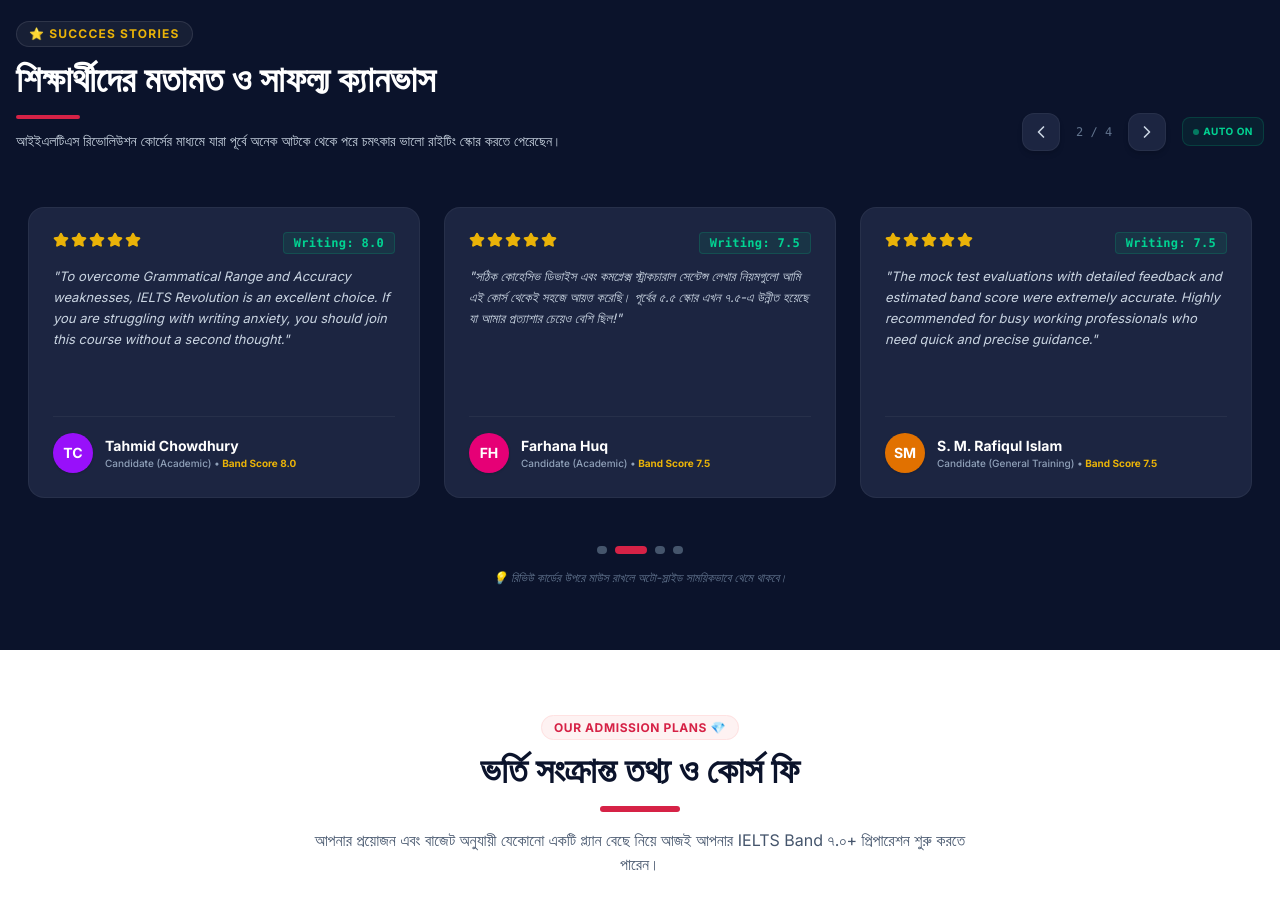
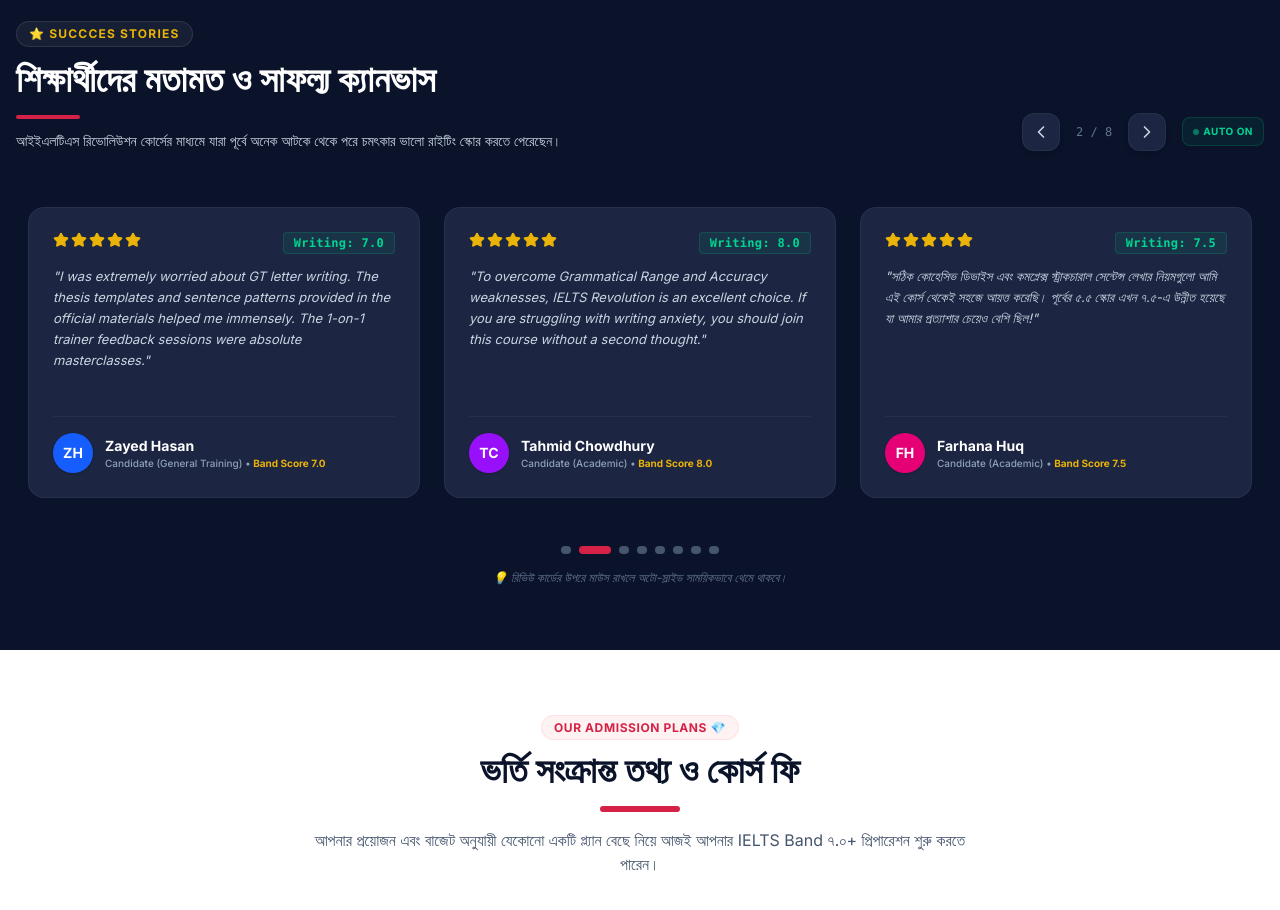
Before and after one commit to mrsaidulh/landing-page-l, a React (Vite) app: page / in a window 1280 px wide. Shown: the part 4660-5570 px from the top of the page. Built offline with nearby package versions, Linux system fonts and the light colour scheme.

Commit message:
feat: add new student testimonials
Expand the testimonials section by adding four new success stories to improve social proof on the landing page.

```diff
--- a/src/App.tsx
+++ b/src/App.tsx
@@ -157,6 +157,46 @@
     text: "আমার লেখার গ্রামাটিক্যাল ভুল এবং দুর্বল ইন্ট্রোডাকশন পরিবর্তন করার সঠিক নিয়ম এনারা অনেক সহজ করে শিখিয়েছেন। তাদের অডিও ফাইল ফিডব্যাক এবং জুমে সরাসরি হেল্প অসাধারণ ছিল।",
     rating: 5,
     avatarColor: "bg-indigo-600"
+  },
+  {
+    id: "ts_7",
+    name: "Rafid Ahsan",
+    type: "Candidate (Academic)",
+    band: "Band Score 7.5",
+    writingScore: "Writing: 7.5",
+    text: "আমি আগে বুঝতে পারতাম না কোথায় অফ-টপিক বা রিলিজিয়াস রিডান্ডেন্সি হচ্ছে। মেন্টরদের ডেডিকেটেড প্রতিটি ইভ্যালুয়েশন আমার লেখার গভীরতা ও যুক্তি বৃদ্ধি করতে অসাধারণ ভূমিকা রেখেছে।",
+    rating: 5,
+    avatarColor: "bg-teal-600"
+  },
+  {
+    id: "ts_8",
+    name: "Jannatul Fardous",
+    type: "Candidate (Academic)",
+    band: "Band Score 8.0",
+    writingScore: "Writing: 7.5",
+    text: "Writing Task 1-এর বিভিন্ন জটিল ম্যাপ এবং প্রসেস ডায়াগ্রাম বর্ণনা করার সঠিক স্ট্রাকচারগুলো খুব গোছানো ছিল। বিশেষ করে মেন্টরের ভয়েস মেসেজ ফিডব্যাক থেকে ছোট ছোট ভোকাবুলারি ভুল শুধরে নিতে পেরেছি।",
+    rating: 5,
+    avatarColor: "bg-rose-600"
+  },
+  {
+    id: "ts_9",
+    name: "Arifur Rahman",
+    type: "Candidate (General Training)",
+    band: "Band Score 7.5",
+    writingScore: "Writing: 7.0",
+    text: "The body paragraph structures and coherence secrets explained in the video lectures are top-tier. My Writing score went from 6.0 to 7.0 in just 3 weeks under their intense guidances!",
+    rating: 5,
+    avatarColor: "bg-sky-600"
+  },
+  {
+    id: "ts_10",
+    name: "Dr. Sadia Afrin",
+    type: "Candidate (Academic)",
+    band: "Band Score 7.5",
+    writingScore: "Writing: 7.5",
+    text: "Being a medical professional, managing preparation time was tough. The on-demand writing assessment service and flexible live support from IELTS Revolution mended all my writing gaps beautifully.",
+    rating: 5,
+    avatarColor: "bg-violet-600"
   }
 ];
 
@@ -254,13 +294,24 @@
   // Resize Handler to make Carousel responsive
   useEffect(() => {
     const handleResize = () => {
+      let visible = 3;
       if (window.innerWidth < 768) {
-        setTestimonialVisibleCount(1);
+        visible = 1;
       } else if (window.innerWidth < 1024) {
-        setTestimonialVisibleCount(2);
+        visible = 2;
       } else {
-        setTestimonialVisibleCount(3);
+        visible = 3;
       }
+      setTestimonialVisibleCount(visible);
+
+      // Safety bounds-check on resize
+      setCurrentTestimonialIndex((prev) => {
+        const maxIndex = TESTIMONIALS.length - visible;
+        if (prev > maxIndex) {
+          return Math.max(0, maxIndex);
+        }
+        return prev;
+      });
     };
 
     handleResize();
@@ -1594,10 +1645,9 @@
           {/* Carousel Viewport Container */}
           <div className="relative w-full overflow-hidden">
             <div
-              className="flex transition-transform duration-500 cubic-bezier(0.4, 0, 0.2, 1) py-4"
+              className="flex transition-transform duration-500 cubic-bezier(0.4, 0, 0.2, 1) py-4 w-full"
               style={{
-                transform: `translate3d(-${currentTestimonialIndex * (100 / testimonialVisibleCount)}%, 0, 0)`,
-                width: `${(TESTIMONIALS.length * 100) / testimonialVisibleCount}%`
+                transform: `translate3d(-${currentTestimonialIndex * (100 / testimonialVisibleCount)}%, 0, 0)`
               }}
               onMouseEnter={() => setIsTestimonialAutoPlaying(false)}
               onMouseLeave={() => setIsTestimonialAutoPlaying(true)}
@@ -1605,8 +1655,7 @@
               {TESTIMONIALS.map((item) => (
                 <div
                   key={item.id}
-                  className="shrink-0 px-3 transition-all duration-300"
-                  style={{ width: `${100 / TESTIMONIALS.length}%` }}
+                  className="w-full md:w-1/2 lg:w-1/3 shrink-0 px-3 transition-all duration-300"
                 >
                   <div className="bg-navy-secondary p-5 md:p-6 rounded-2xl border border-white/5 space-y-4 hover:border-white/10 hover:shadow-2xl transition hover:-translate-y-1 duration-300 h-full flex flex-col justify-between">
 
```
